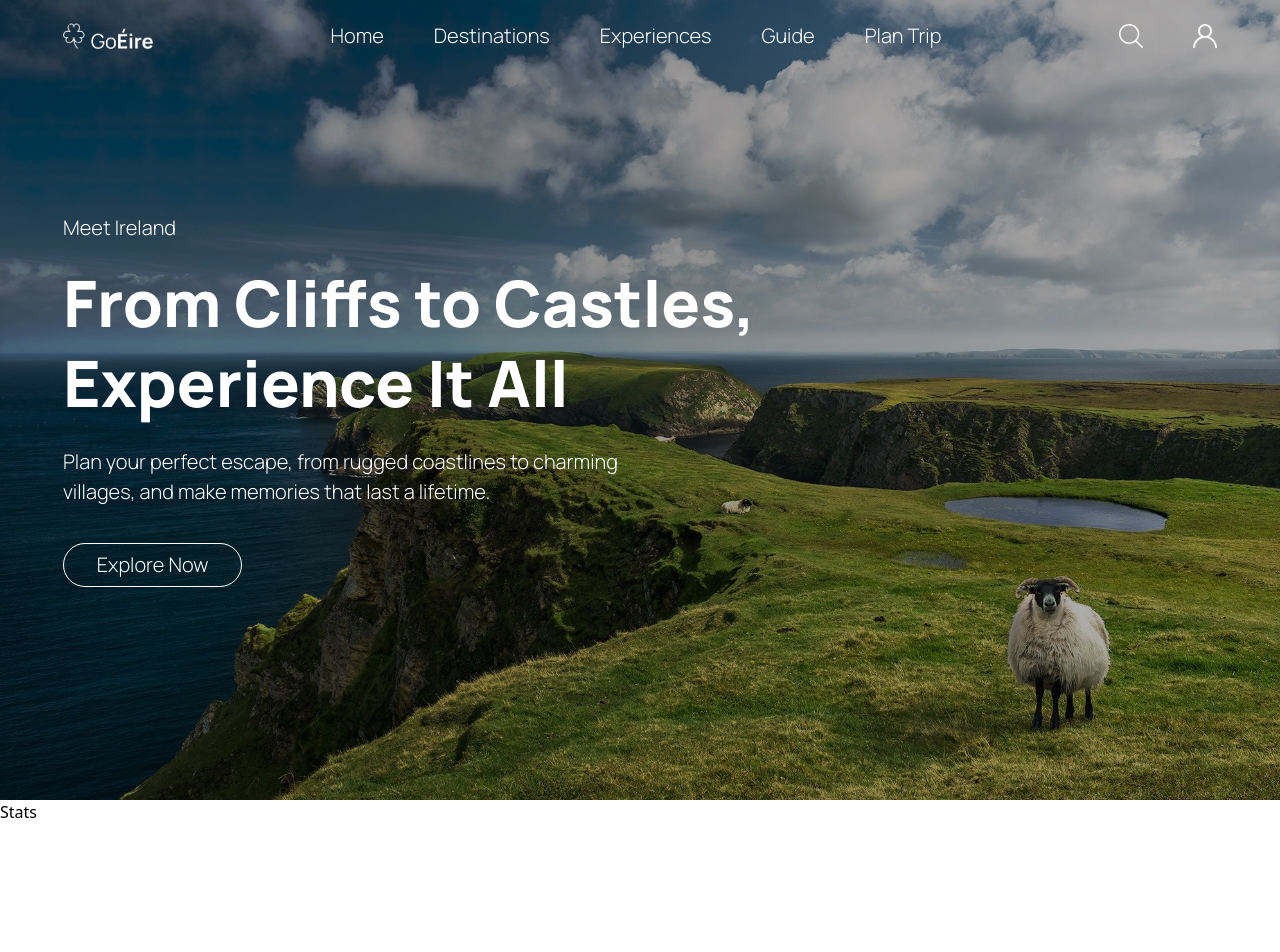
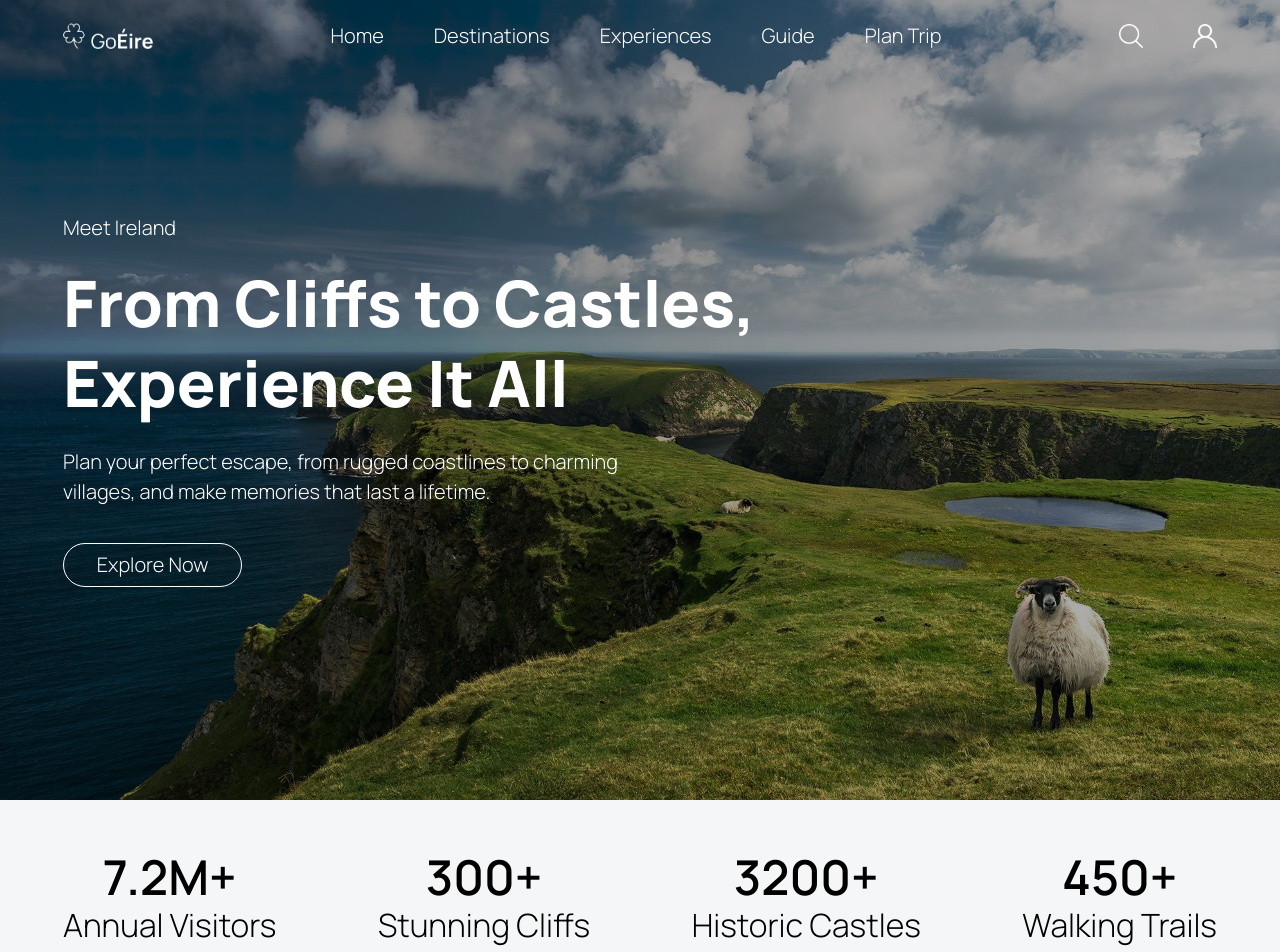
Before and after one commit to AntoOfo/goeire-site, a React (Vite) app: page / in a window 1280 px wide. Shown: the top 952 px of the page. Before the commit the page ends 824 px from the top, so only its background shows below. Built offline with nearby package versions, Linux system fonts and the light colour scheme.

Commit message:
structure of stats section sorted with hardcoded values that'll be removed

```diff
--- a/components/Stats.jsx
+++ b/components/Stats.jsx
@@ -1,3 +1,24 @@
 export default function Stats() {
-  return <h1>Stats</h1>;
+  return (
+    <section className="px-hori py-vert bg-section-secondary font-manrope">
+      <div className="flex justify-between">
+        <div className="text-center">
+          <h2 className="font-semibold text-5xl">7.2M+</h2>
+          <h3 className="font-light text-[32px]">Annual Visitors</h3>
+        </div>
+        <div className="text-center">
+          <h2 className="font-semibold text-5xl">300+</h2>
+          <h3 className="font-light text-[32px]">Stunning Cliffs</h3>
+        </div>
+        <div className="text-center">
+          <h2 className="font-semibold text-5xl">3200+</h2>
+          <h3 className="font-light text-[32px]">Historic Castles</h3>
+        </div>
+        <div className="text-center">
+          <h2 className="font-semibold text-5xl">450+</h2>
+          <h3 className="font-light text-[32px]">Walking Trails</h3>
+        </div>
+      </div>
+    </section>
+  );
 }
```
